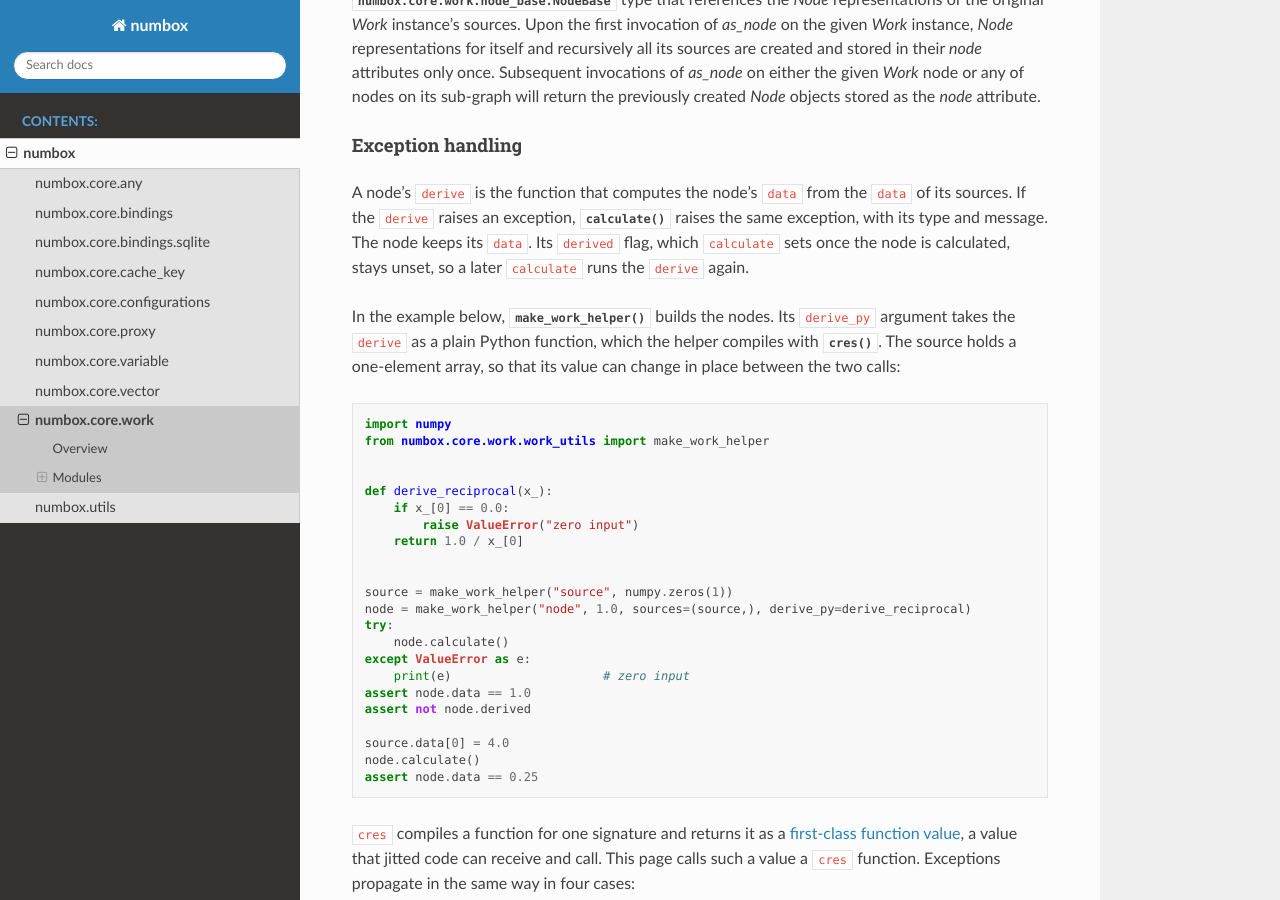
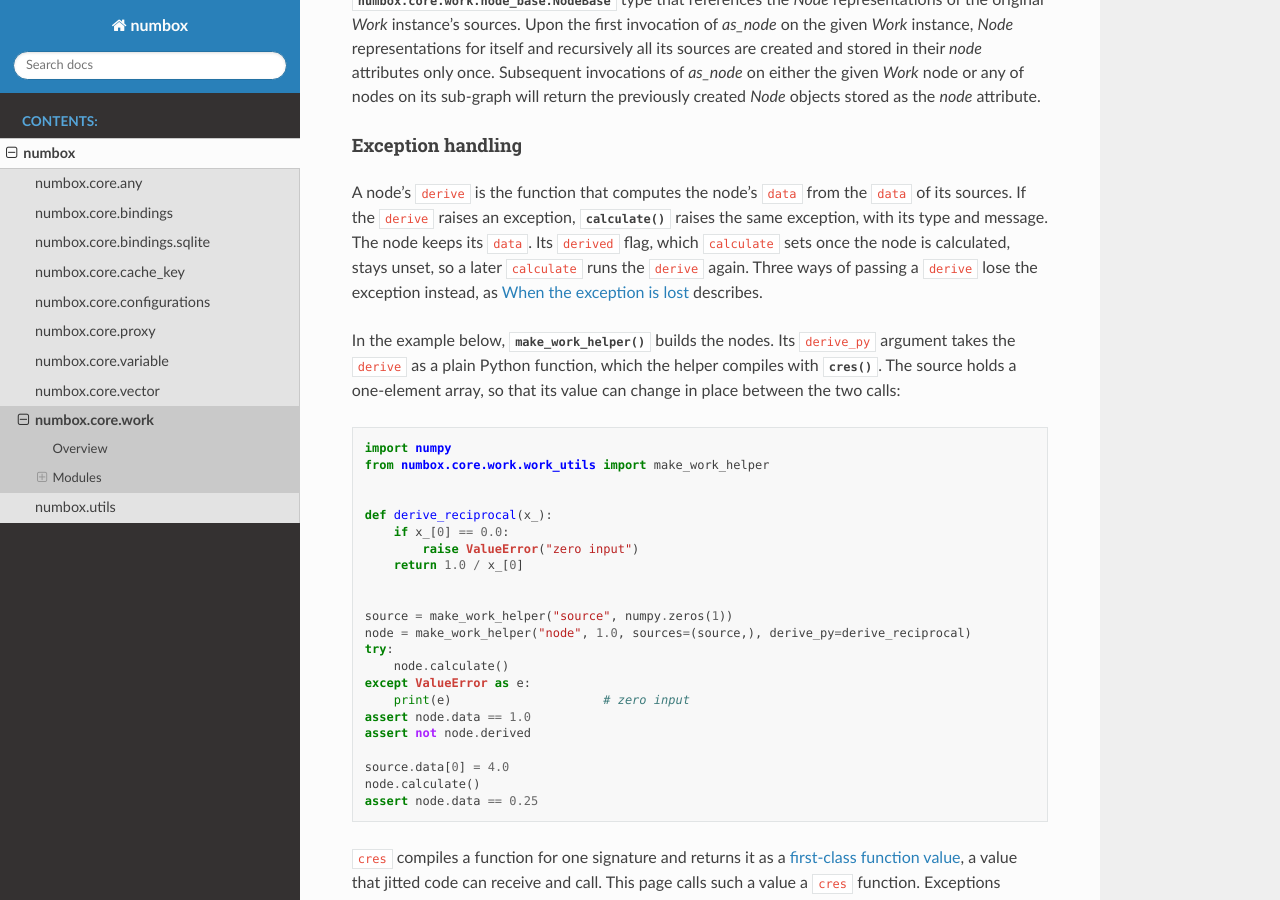
Before and after one commit to Goykhman/numbox, a Sphinx documentation site: the page built from docs/numbox.core.work.rst, in a window 1280 px wide and 900 px high, scrolled down 10933 px. Built offline with Sphinx 7.4.7 and the Read the Docs theme 3.1.0, drawn with Linux system fonts in a browser that asks for light colours.

Commit message:
Point the exception rule at its three exceptions
The work page's opening rule on derive exceptions now names the three paths that lose the exception and links the subsection that describes them. The utils page compares a DeriveWAP call with a call to an ordinary njit function, not with the proxied dispatcher that the proxy page calls the dispatcher.

```diff
--- a/docs/numbox.core.work.rst
+++ b/docs/numbox.core.work.rst
@@ -528,7 +528,8 @@ Exception handling
 A node's ``derive`` is the function that computes the node's ``data`` from the ``data`` of its sources. If the
 ``derive`` raises an exception, :meth:`~numbox.core.work.work.Work.calculate` raises the same exception, with its type
 and message. The node keeps its ``data``. Its ``derived`` flag, which ``calculate`` sets once the node is calculated,
-stays unset, so a later ``calculate`` runs the ``derive`` again.
+stays unset, so a later ``calculate`` runs the ``derive`` again. Three ways of passing a ``derive`` lose the exception
+instead, as `When the exception is lost`_ describes.
 
 In the example below, :func:`~numbox.core.work.work_utils.make_work_helper` builds the nodes. Its ``derive_py``
 argument takes the ``derive`` as a plain Python function, which the helper compiles with
--- a/docs/numbox.utils.rst
+++ b/docs/numbox.utils.rst
@@ -175,7 +175,8 @@ functions. numbox assigns a ``DeriveWAP`` the numba type :class:`~numbox.utils.d
 subclass of numba's own ``FunctionType``. This page calls numba's type the plain ``FunctionType``.
 
 An exception raised in the body of a ``DeriveWAP`` propagates out of a call in jitted code, as it does out of a call to
-a dispatcher. The file ``ops.py`` defines a ``cres`` value whose body raises ``ValueError`` for a negative input:
+an ordinary ``@njit`` function. The file ``ops.py`` defines a ``cres`` value whose body raises ``ValueError`` for a
+negative input:
 
 .. code-block:: python
 
```
